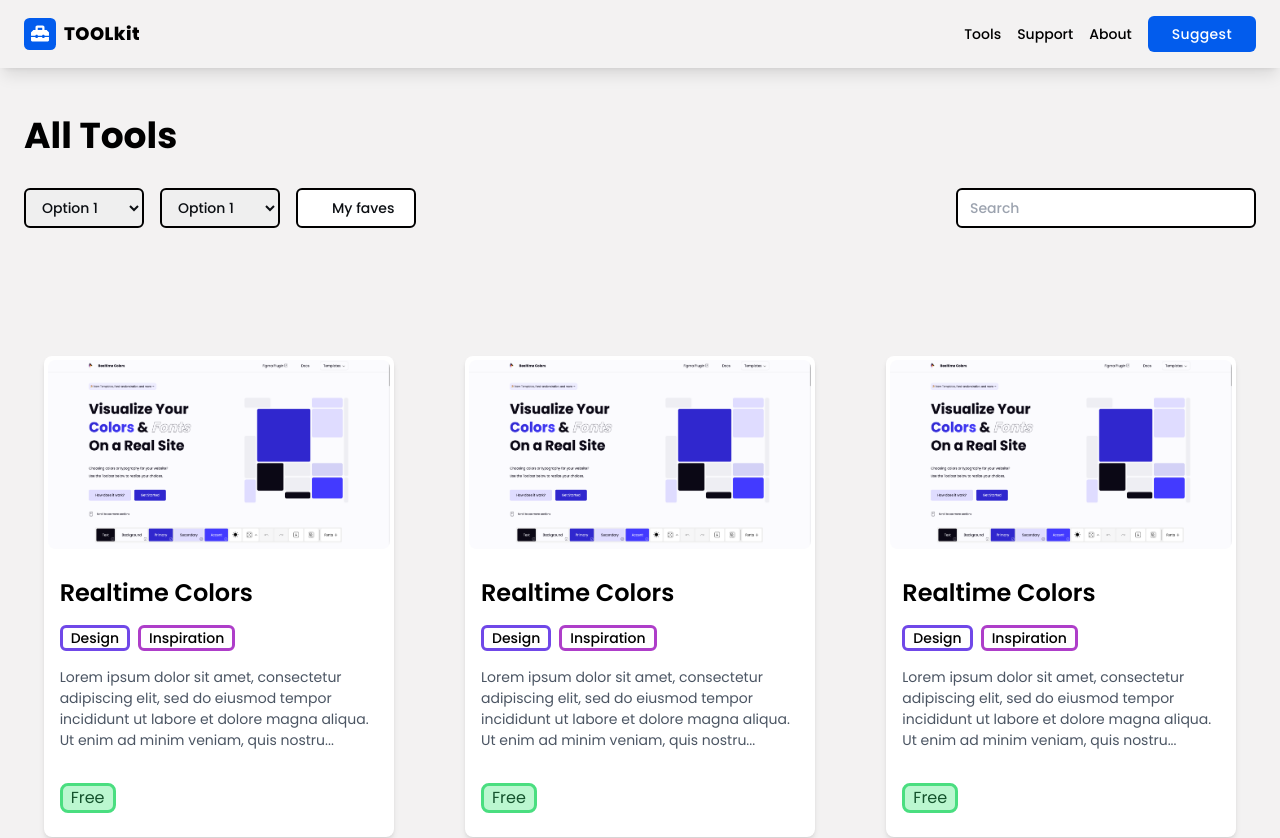
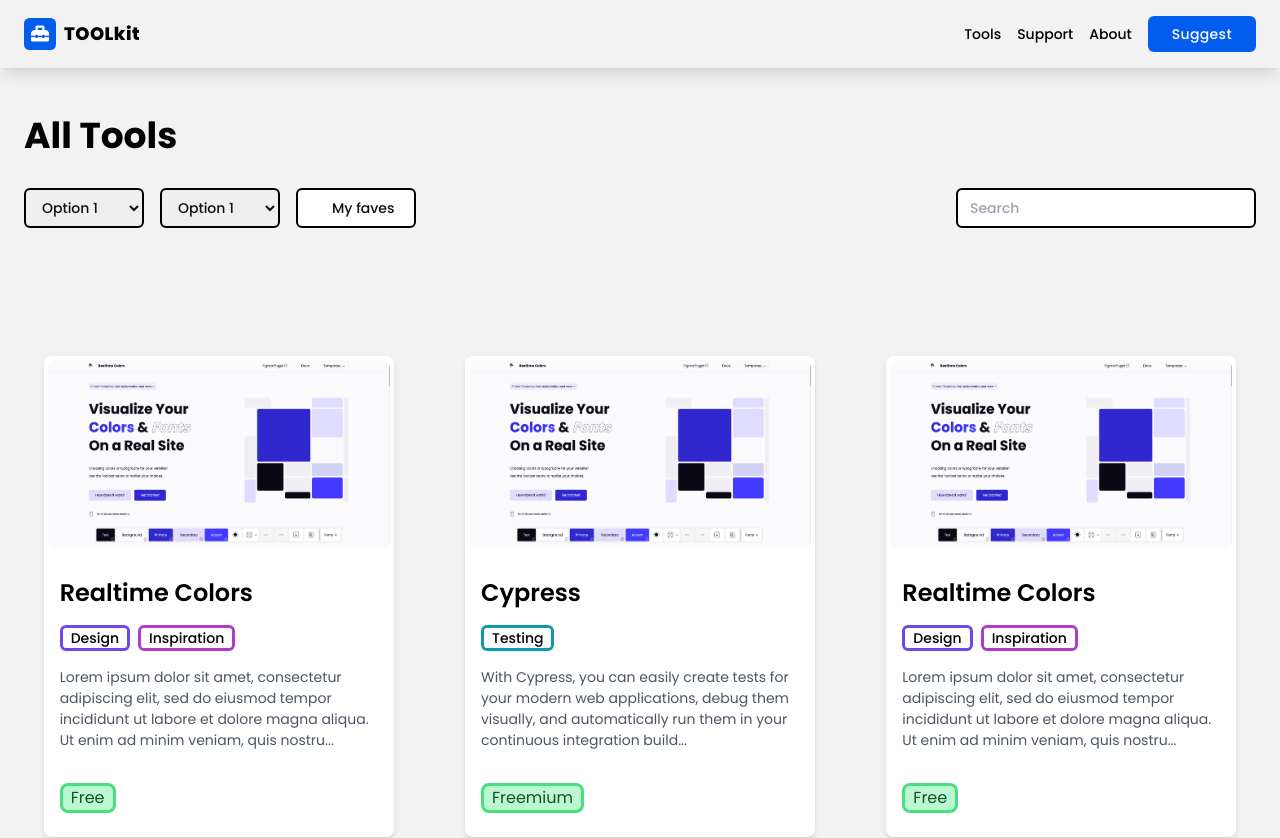
Before and after one commit to joshewah/toolkit, a React (Vite) app: page /tools in a window 1280 px wide. Shown: the top 838 px of the page. Built offline with nearby package versions, Linux system fonts and the light colour scheme; data requests are answered from the project's data file; some icons are missing.

Commit message:
Setup json server as mock api

```diff
--- a/package.json
+++ b/package.json
@@ -10,6 +10,7 @@
     "preview": "vite preview"
   },
   "dependencies": {
+    "json-server": "^0.17.4",
     "react": "^18.2.0",
     "react-dom": "^18.2.0",
     "react-icons": "^4.12.0",
--- a/src/App.jsx
+++ b/src/App.jsx
@@ -1,4 +1,5 @@
 import { BrowserRouter, Routes, Route } from "react-router-dom"
+import { useEffect, useState } from "react"
 import Layout from "./components/Layout"
 import Landing from "./pages/Landing"
 import Tools from "./pages/Tools"
@@ -22,7 +23,9 @@
 import { FaCode, FaTools, FaPenNib } from "react-icons/fa"
 
 function App() {
-  const TAGS = [
+  const [data, setData] = useState([])
+  const [fetchError, setFetchError] = useState(null)
+  const [tags, setTags] = useState([
     {
       backgroundColor: "#495057",
       color: "#f8f9fa",
@@ -101,16 +104,32 @@
       category: "Icons",
       icon: <FaShieldHalved />,
     },
-  ]
+  ])
+
+  useEffect(() => {
+    const fetchData = async () => {
+      try {
+        const response = await fetch(`http://localhost:3000/tools`)
+        const data = await response.json()
+        setData(data)
+      } catch (error) {
+        setFetchError(error)
+        console.error(error)
+      }
+    }
+
+    fetchData()
+  }, [])
+
   return (
     <>
       <BrowserRouter>
         <Routes>
           <Route path="/" element={<Layout />}>
-            <Route index element={<Landing tags={TAGS} />} />
+            <Route index element={<Landing tags={tags} />} />
             <Route path="tools">
-              <Route index element={<Tools tags={TAGS} />} />
-              <Route path=":id" element={<ToolDetails />} />
+              <Route index element={<Tools tags={tags} data={data} />} />
+              <Route path=":id" element={<ToolDetails data={data} />} />
             </Route>
             <Route path="support" element={<Support />} />
             <Route path="about" element={<About />} />
--- a/src/components/Card.jsx
+++ b/src/components/Card.jsx
@@ -1,6 +1,6 @@
 import React from "react"
 import { Link, useSearchParams } from "react-router-dom"
-import preview from "../assets/preview-template.png"
+import previewImage from "../assets/preview-template.png"
 
 const Card = ({ tool, tags }) => {
   const [searchParams, setSearchParams] = useSearchParams()
@@ -10,6 +10,7 @@
     const [tagStyles] = tags.filter((tag) => {
       return tag.category.toLowerCase() === category
     })
+
     const styles = {
       borderStyle: "solid",
       borderWidth: "3px",
@@ -36,7 +37,7 @@
     >
       <div>
         <img
-          src={preview}
+          src={previewImage}
           alt={`Preview image of the site ${tool.title}`}
           className="aspect-video w-full rounded-xl border-4 border-white"
         />
--- /dev/null
+++ b/src/data/db.json
@@ -0,0 +1,43 @@
+{
+  "tools": [
+    {
+      "id": 1,
+      "title": "Realtime Colors",
+      "description": "Lorem ipsum dolor sit amet, consectetur adipiscing elit, sed do eiusmod tempor incididunt ut labore et dolore magna aliqua. Ut enim ad minim veniam, quis nostrud exercitation ullamco laboris nisi ut aliquip ex ea commodo consequat. Duis aute irure dolor in reprehenderit in voluptate velit esse cillum dolore eu fugiat nulla pariatur. Excepteur sint occaecat cupidatat non proident, sunt in culpa qui officia deserunt mollit anim id est laborum.",
+      "category": ["design", "inspiration"],
+      "views": 123,
+      "dateSubmitted": "21/2/2019",
+      "dateAdded": "17/4/2019",
+      "siteLink": "https://www.realtimecolors.com",
+      "cost": "Free",
+      "previewImage": "preview-template.png",
+      "fullImage": ""
+    },
+    {
+      "id": 2,
+      "title": "Cypress",
+      "description": "With Cypress, you can easily create tests for your modern web applications, debug them visually, and automatically run them in your continuous integration builds.",
+      "category": ["testing"],
+      "views": 63,
+      "dateSubmitted": "21/2/2019",
+      "dateAdded": "17/4/2019",
+      "siteLink": "https://www.cypress.io/",
+      "cost": "Freemium",
+      "previewImage": "../assets/cypress.png",
+      "fullImage": ""
+    },
+    {
+      "id": 3,
+      "title": "Realtime Colors",
+      "description": "Lorem ipsum dolor sit amet, consectetur adipiscing elit, sed do eiusmod tempor incididunt ut labore et dolore magna aliqua. Ut enim ad minim veniam, quis nostrud exercitation ullamco laboris nisi ut aliquip ex ea commodo consequat. Duis aute irure dolor in reprehenderit in voluptate velit esse cillum dolore eu fugiat nulla pariatur. Excepteur sint occaecat cupidatat non proident, sunt in culpa qui officia deserunt mollit anim id est laborum.",
+      "category": ["design", "inspiration"],
+      "views": 123,
+      "dateSubmitted": "21/2/2019",
+      "dateAdded": "17/4/2019",
+      "siteLink": "https://www.realtimecolors.com",
+      "cost": "Free",
+      "previewImage": "preview-template.png",
+      "fullImage": ""
+    }
+  ]
+}
--- a/src/pages/Tools.jsx
+++ b/src/pages/Tools.jsx
@@ -3,7 +3,7 @@
 import { Link, useSearchParams } from "react-router-dom"
 import Card from "../components/Card"
 
-const Tools = ({ tags }) => {
+const Tools = ({ data, tags }) => {
   const [searchParams, setSearchParams] = useSearchParams()
   const queryCategory = searchParams.get("category")
   const [headerDetails] = tags.filter(
@@ -17,54 +17,10 @@
       }
     : null
 
-  const allData = [
-    {
-      id: 1,
-      title: "Realtime Colors",
-      description:
-        "Lorem ipsum dolor sit amet, consectetur adipiscing elit, sed do eiusmod tempor incididunt ut labore et dolore magna aliqua. Ut enim ad minim veniam, quis nostrud exercitation ullamco laboris nisi ut aliquip ex ea commodo consequat. Duis aute irure dolor in reprehenderit in voluptate velit esse cillum dolore eu fugiat nulla pariatur. Excepteur sint occaecat cupidatat non proident, sunt in culpa qui officia deserunt mollit anim id est laborum.",
-      category: ["design", "inspiration"],
-      views: 123,
-      dateSubmitted: "21/2/2019",
-      dateAdded: "17/4/2019",
-      siteLink: "https://www.realtimecolors.com",
-      cost: "Free",
-      previewImage: "",
-      fullImage: "",
-    },
-    {
-      id: 2,
-      title: "Realtime Colors",
-      description:
-        "Lorem ipsum dolor sit amet, consectetur adipiscing elit, sed do eiusmod tempor incididunt ut labore et dolore magna aliqua. Ut enim ad minim veniam, quis nostrud exercitation ullamco laboris nisi ut aliquip ex ea commodo consequat. Duis aute irure dolor in reprehenderit in voluptate velit esse cillum dolore eu fugiat nulla pariatur. Excepteur sint occaecat cupidatat non proident, sunt in culpa qui officia deserunt mollit anim id est laborum.",
-      category: ["design", "inspiration"],
-      views: 123,
-      dateSubmitted: "21/2/2019",
-      dateAdded: "17/4/2019",
-      siteLink: "https://www.realtimecolors.com",
-      cost: "Free",
-      previewImage: "",
-      fullImage: "",
-    },
-    {
-      id: 3,
-      title: "Realtime Colors",
-      description:
-        "Lorem ipsum dolor sit amet, consectetur adipiscing elit, sed do eiusmod tempor incididunt ut labore et dolore magna aliqua. Ut enim ad minim veniam, quis nostrud exercitation ullamco laboris nisi ut aliquip ex ea commodo consequat. Duis aute irure dolor in reprehenderit in voluptate velit esse cillum dolore eu fugiat nulla pariatur. Excepteur sint occaecat cupidatat non proident, sunt in culpa qui officia deserunt mollit anim id est laborum.",
-      category: ["design", "inspiration"],
-      views: 123,
-      dateSubmitted: "21/2/2019",
-      dateAdded: "17/4/2019",
-      siteLink: "https://www.realtimecolors.com",
-      cost: "Free",
-      previewImage: "",
-      fullImage: "",
-    },
-  ]
-
-  const allTools = allData.map((tool) => (
+  const allTools = data.map((tool) => (
     <Card tool={tool} key={tool.id} tags={tags} />
   ))
+  console.log(allTools)
 
   return (
     <>
```
Also changed, not shown: src/assets/cypress.png (added), 1 other file (tests, documents, lock files or other folders).
